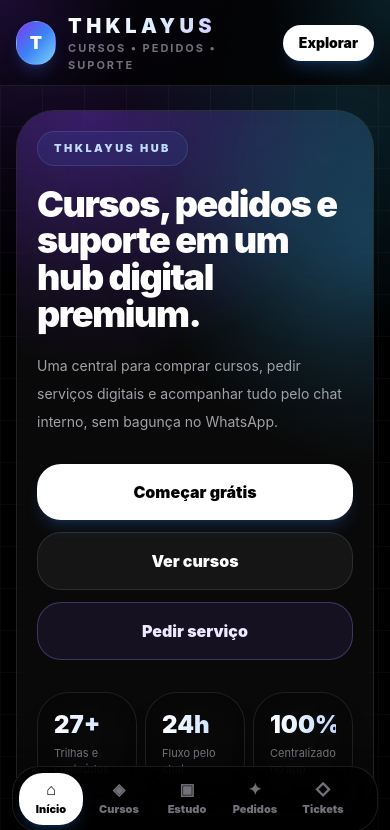
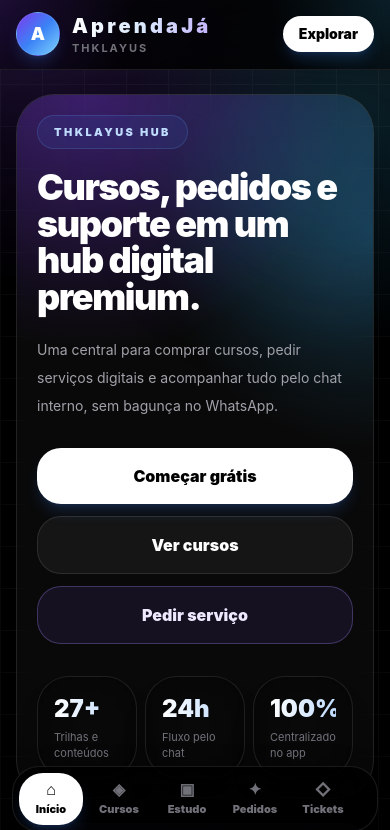
Before and after one commit to thiagodouglas19t-lang/Thklayus-hub, a React (Vite) app: page / in a window 390 px wide. Shown: the top 830 px of the page. Built offline with nearby package versions, Linux system fonts and the light colour scheme.

Commit message:
Add Sobre to navbar

```diff
--- a/src/components/Navbar.tsx
+++ b/src/components/Navbar.tsx
@@ -8,7 +8,8 @@ type Page =
   | "chat"
   | "admin"
   | "resolver"
-  | "perfil";
+  | "perfil"
+  | "sobre";
 
 type NavbarProps = {
   page: Page;
@@ -25,6 +26,7 @@ const menu: { label: string; short: string; value: Page; icon: string }[] = [
   { label: "Tickets", short: "Tickets", value: "suporte", icon: "◇" },
   { label: "Chat", short: "Chat", value: "chat", icon: "●" },
   { label: "Perfil", short: "Perfil", value: "perfil", icon: "◌" },
+  { label: "Sobre", short: "Sobre", value: "sobre", icon: "ℹ" },
   { label: "Grátis", short: "Grátis", value: "gratis", icon: "✧" },
   { label: "Resolver", short: "Resolver", value: "resolver", icon: "⚡" },
   { label: "Admin", short: "Admin", value: "admin", icon: "♛" },
@@ -73,11 +75,11 @@ export default function Navbar({ page, setPage, userEmail, onLogout }: NavbarPro
         <div className="relative mx-auto flex max-w-7xl items-center justify-between gap-4">
           <button onClick={() => setPage("home")} className="flex items-center gap-3 text-left active:scale-95">
             <div className="grid h-11 w-11 place-items-center rounded-2xl border border-white/10 bg-gradient-to-br from-violet-600 via-blue-500 to-sky-300 text-lg font-black text-white shadow-lg shadow-blue-500/20">
-              T
+              A
             </div>
             <div>
-              <h1 className="bg-gradient-to-r from-white via-blue-100 to-violet-300 bg-clip-text text-xl font-black tracking-[0.22em] text-transparent md:text-2xl">THKLAYUS</h1>
-              <p className="text-[11px] font-bold uppercase tracking-[0.18em] text-zinc-500">Cursos • pedidos • suporte</p>
+              <h1 className="bg-gradient-to-r from-white via-blue-100 to-violet-300 bg-clip-text text-xl font-black tracking-[0.16em] text-transparent md:text-2xl">AprendaJá</h1>
+              <p className="text-[11px] font-bold uppercase tracking-[0.18em] text-zinc-500">THKLAYUS</p>
             </div>
           </button>
 
@@ -105,7 +107,7 @@ export default function Navbar({ page, setPage, userEmail, onLogout }: NavbarPro
       </header>
 
       <nav className="fixed bottom-3 left-1/2 z-50 flex w-[calc(100%-24px)] max-w-xl -translate-x-1/2 gap-1 overflow-x-auto rounded-[1.7rem] border border-white/10 bg-black/85 p-1.5 shadow-2xl shadow-black/80 backdrop-blur-2xl lg:hidden">
-        {menu.slice(0, 7).map((item) => Item(item, true))}
+        {menu.slice(0, 8).map((item) => Item(item, true))}
       </nav>
     </>
   );
```
